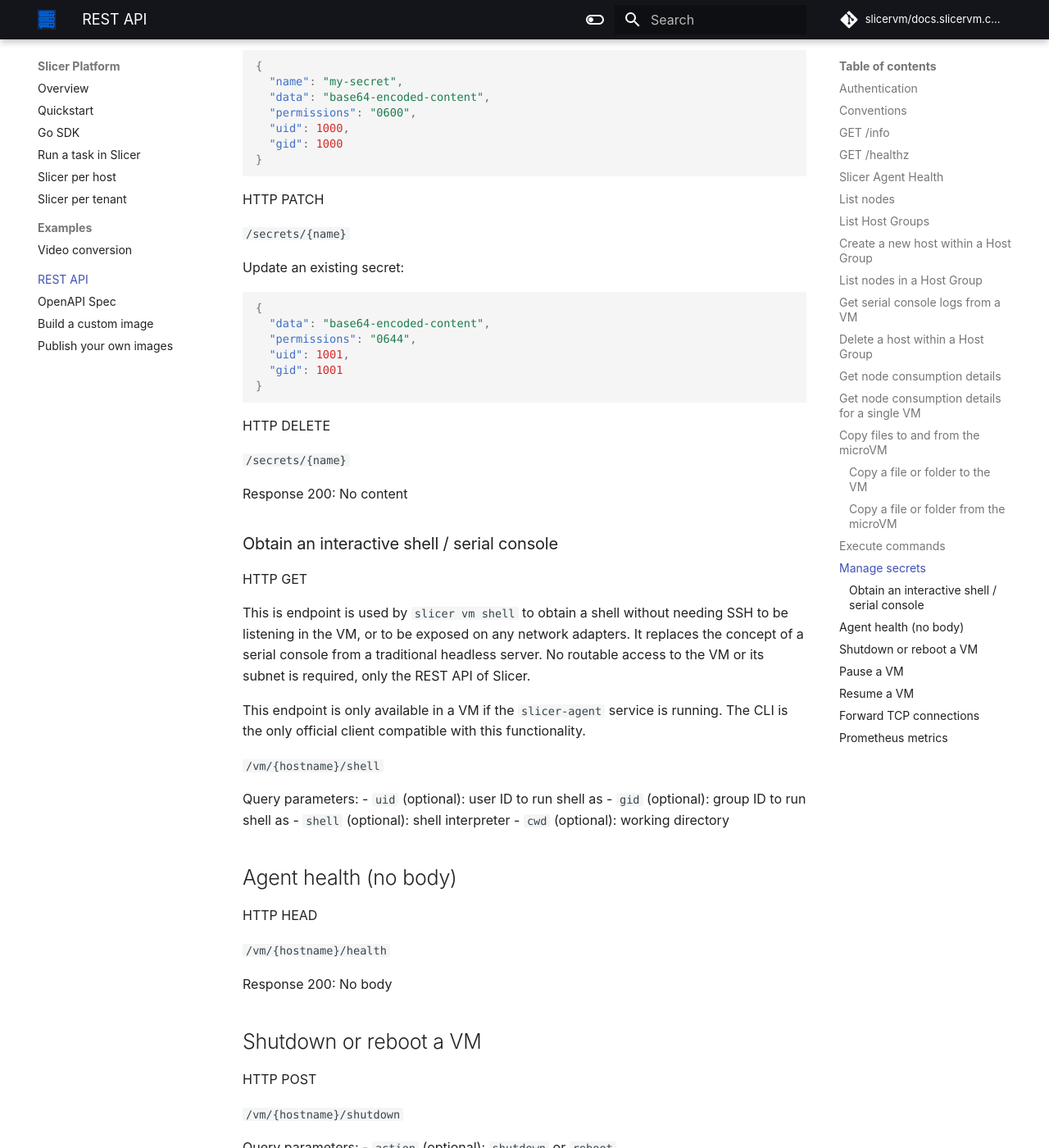
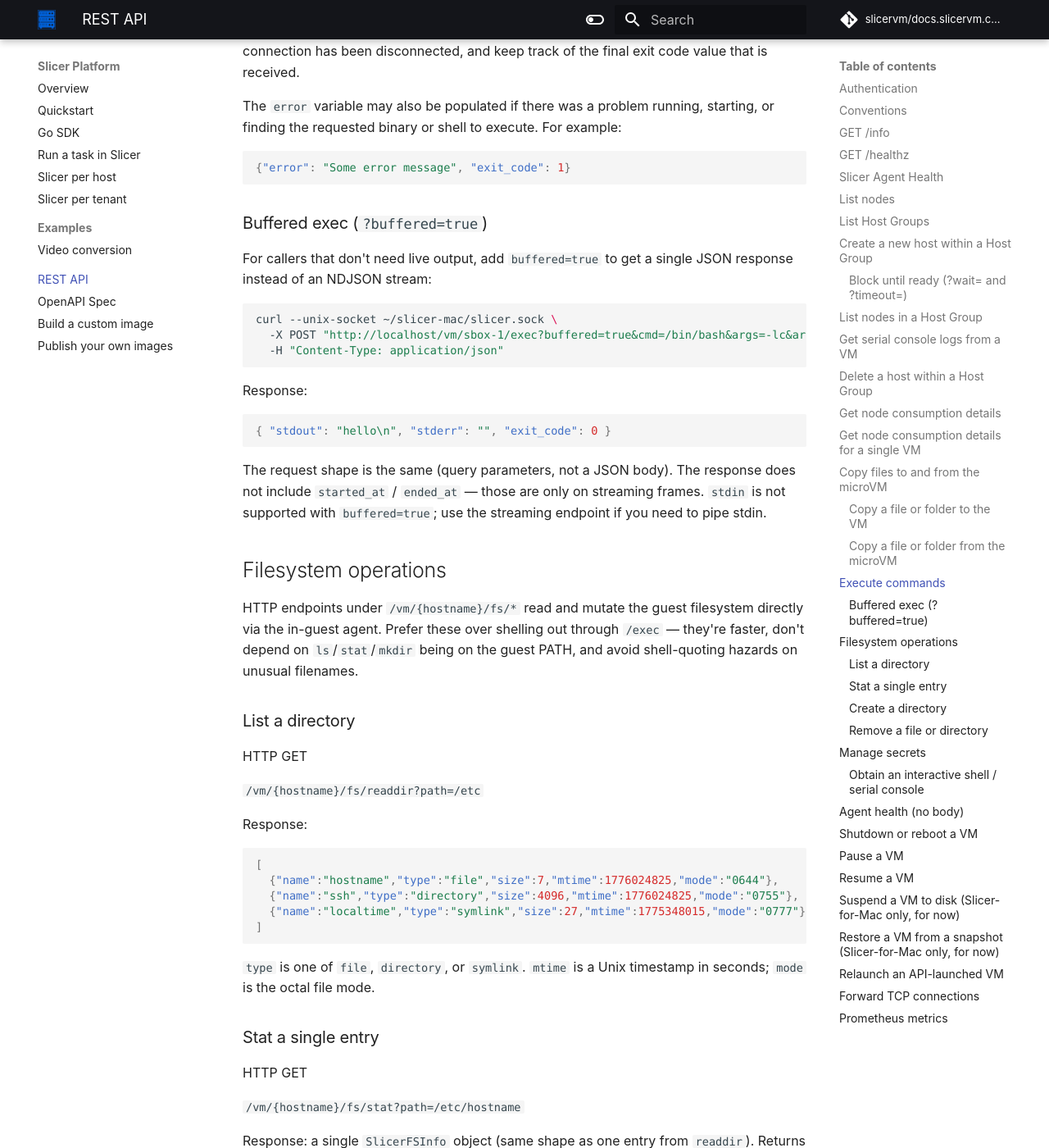
Before and after one commit to slicervm/docs.slicervm.com, an MkDocs documentation site: the page built from docs/reference/api.md, in a window 1280 px wide and 1400 px high, scrolled down 9605 px. Shown: the whole window at 82% size. Built offline with MkDocs 1.6.1 and Material for MkDocs 9.7.7, drawn with Linux system fonts in a browser that asks for light colours; some web fonts are replaced; comment, search, counter and statistics services are not loaded; some of the changed text lies outside the part shown.

Commit message:
Sync FS operations
Signed-off-by: Alex Ellis (OpenFaaS Ltd) <alexellis2@gmail.com>

````diff
--- a/docs/reference/api.md
+++ b/docs/reference/api.md
@@ -175,6 +175,30 @@
     "github_user": "your_github_username"
 }
 ```
+
+### Block until ready (`?wait=` and `?timeout=`)
+
+By default, `POST /hostgroup/NAME/nodes` returns as soon as the VM is
+scheduled — the in-guest agent may still be booting. Two optional query
+parameters let the server hold the response until readiness, so callers
+don't need their own poll loop on `/vm/{hostname}/health`:
+
+- `wait=agent` — block until `agent_uptime > 0` (the agent is up and can
+  accept `exec` calls).
+- `wait=userdata` — additionally block until `userdata_ran == true`
+  (the cloud-init-style userdata script has completed).
+- `timeout=30s` — Go-style duration. Defaults to `5m` when `wait` is
+  set. On timeout the VM is cleaned up and the endpoint returns **408**.
+
+```bash
+curl --unix-socket ~/slicer-mac/slicer.sock \
+  -X POST "http://localhost/hostgroup/sbox/nodes?wait=agent&timeout=30s" \
+  -H "Content-Type: application/json" \
+  -d '{"cpus":1,"ram_bytes":1073741824}'
+```
+
+Typical response latency on Slicer-for-Mac is ~450 ms for `wait=agent`
+on a 1 vCPU / 1 GiB sandbox.
 
 ## List nodes in a Host Group
 
@@ -366,10 +390,17 @@
 - `stdout` (optional): enable stdout capture (true/false)
 - `stderr` (optional): enable stderr capture (true/false)
 - `permissions` (optional): permissions for the command
+- `buffered` (optional): see **Buffered exec** below.
 
 Body: stdin data (if `stdin=true`)
 
 Response: streaming newline-delimited JSON with stdout/stderr/exit_code
+
+Newer agents emit typed frames on the streaming response — `started`
+(first frame, carries `pid` and `started_at`), `stdout`, `stderr`, and
+`exit` (last frame, carries `exit_code` and `ended_at`). Older agents
+emit untyped frames that mix `stdout`/`stderr`/`exit_code` on a single
+object; clients should tolerate both shapes.
 
 Example response stream:
 
@@ -388,6 +419,87 @@
 ```json
 {"error": "Some error message", "exit_code": 1}
 ```
+
+### Buffered exec (`?buffered=true`)
+
+For callers that don't need live output, add `buffered=true` to get a
+single JSON response instead of an NDJSON stream:
+
+```bash
+curl --unix-socket ~/slicer-mac/slicer.sock \
+  -X POST "http://localhost/vm/sbox-1/exec?buffered=true&cmd=/bin/bash&args=-lc&args=echo%20hello" \
+  -H "Content-Type: application/json"
+```
+
+Response:
+
+```json
+{ "stdout": "hello\n", "stderr": "", "exit_code": 0 }
+```
+
+The request shape is the same (query parameters, not a JSON body). The
+response does not include `started_at` / `ended_at` — those are only on
+streaming frames. `stdin` is not supported with `buffered=true`; use
+the streaming endpoint if you need to pipe stdin.
+
+## Filesystem operations
+
+HTTP endpoints under `/vm/{hostname}/fs/*` read and mutate the guest
+filesystem directly via the in-guest agent. Prefer these over shelling
+out through `/exec` — they're faster, don't depend on `ls`/`stat`/`mkdir`
+being on the guest PATH, and avoid shell-quoting hazards on unusual
+filenames.
+
+### List a directory
+
+HTTP GET
+
+`/vm/{hostname}/fs/readdir?path=/etc`
+
+Response:
+
+```json
+[
+  {"name":"hostname","type":"file","size":7,"mtime":1776024825,"mode":"0644"},
+  {"name":"ssh","type":"directory","size":4096,"mtime":1776024825,"mode":"0755"},
+  {"name":"localtime","type":"symlink","size":27,"mtime":1775348015,"mode":"0777"}
+]
+```
+
+`type` is one of `file`, `directory`, or `symlink`. `mtime` is a Unix
+timestamp in seconds; `mode` is the octal file mode.
+
+### Stat a single entry
+
+HTTP GET
+
+`/vm/{hostname}/fs/stat?path=/etc/hostname`
+
+Response: a single `SlicerFSInfo` object (same shape as one entry from
+`readdir`). Returns **404** if the path does not exist — useful as a
+cheap `exists` check.
+
+### Create a directory
+
+HTTP POST
+
+`/vm/{hostname}/fs/mkdir`
+
+Body:
+
+```json
+{ "path": "/tmp/work", "recursive": true, "mode": "0755" }
+```
+
+`recursive` and `mode` are optional.
+
+### Remove a file or directory
+
+HTTP DELETE
+
+`/vm/{hostname}/fs/remove?path=/tmp/work&recursive=true`
+
+Returns 200 on success.
 
 ## Manage secrets
 
@@ -497,6 +609,50 @@
 
 Response 200: text/plain
 
+## Suspend a VM to disk (Slicer-for-Mac only, for now)
+
+HTTP POST
+
+`/vm/{hostname}/suspend`
+
+Takes a Firecracker snapshot of the VM's memory and disk state, then
+shuts down the underlying VM process. Memory is released. Use
+`/restore` to bring the VM back up from the snapshot.
+
+> Availability: currently supported on Slicer-for-Mac only. Not
+> available on the Linux daemon yet.
+
+Response 200: text/plain
+
+## Restore a VM from a snapshot (Slicer-for-Mac only, for now)
+
+HTTP POST
+
+`/vm/{hostname}/restore`
+
+Restores a previously-suspended VM from its Firecracker snapshot. The
+VM resumes with its memory and disk state intact.
+
+> Availability: currently supported on Slicer-for-Mac only. Not
+> available on the Linux daemon yet.
+
+Response 200: text/plain
+
+## Relaunch an API-launched VM
+
+HTTP POST
+
+`/vm/{hostname}/relaunch`
+
+Bring a previously-created API-launched VM back up using its existing
+disk image, without going through a fresh `POST /hostgroup/NAME/nodes`.
+Useful after an intentional shutdown when you want to resume the same
+sandbox identity rather than spin up a new one.
+
+Available on both Slicer-for-Mac and the Linux daemon.
+
+Response 200: `SlicerCreateNodeResponse`
+
 ## Forward TCP connections
 
 HTTP GET
````
Also changed, not shown: docs/tasks/execute-commands.md (+27 -0 lines), openapi.yaml (+102 -0 lines).
